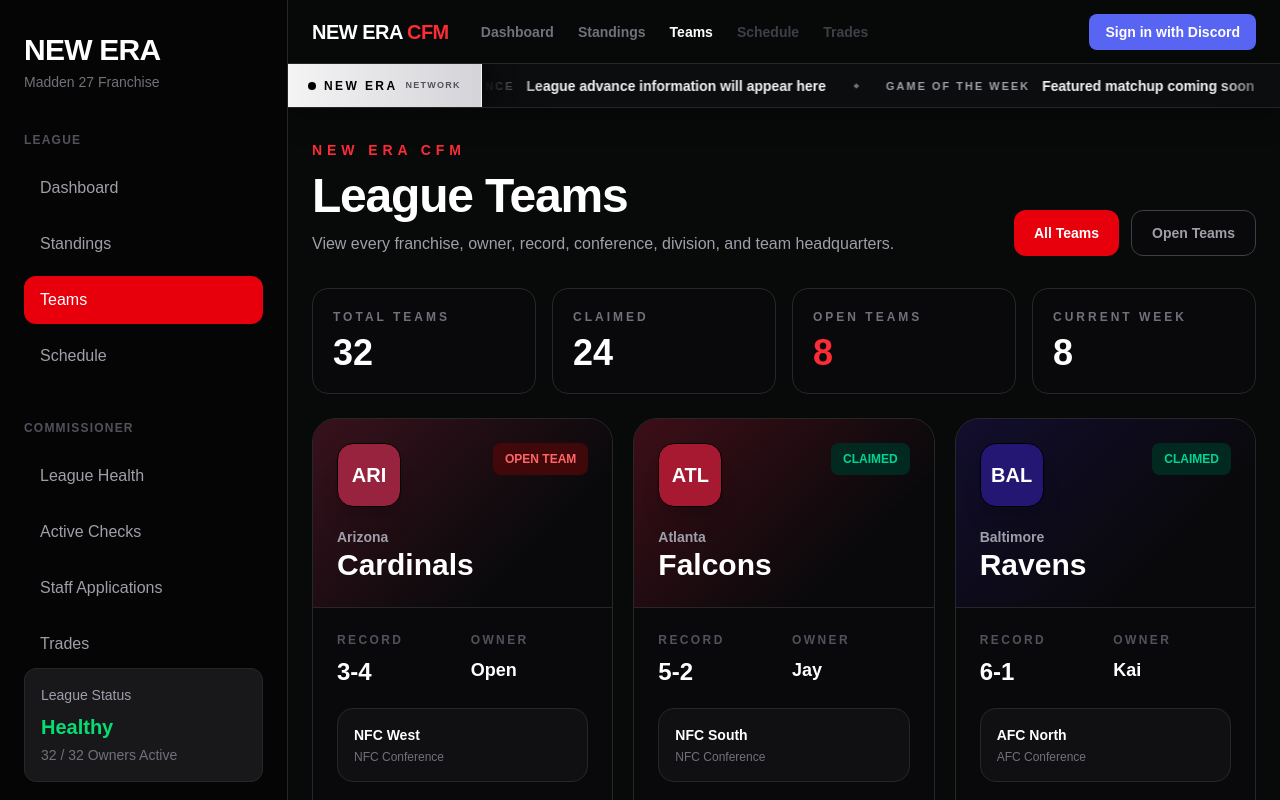
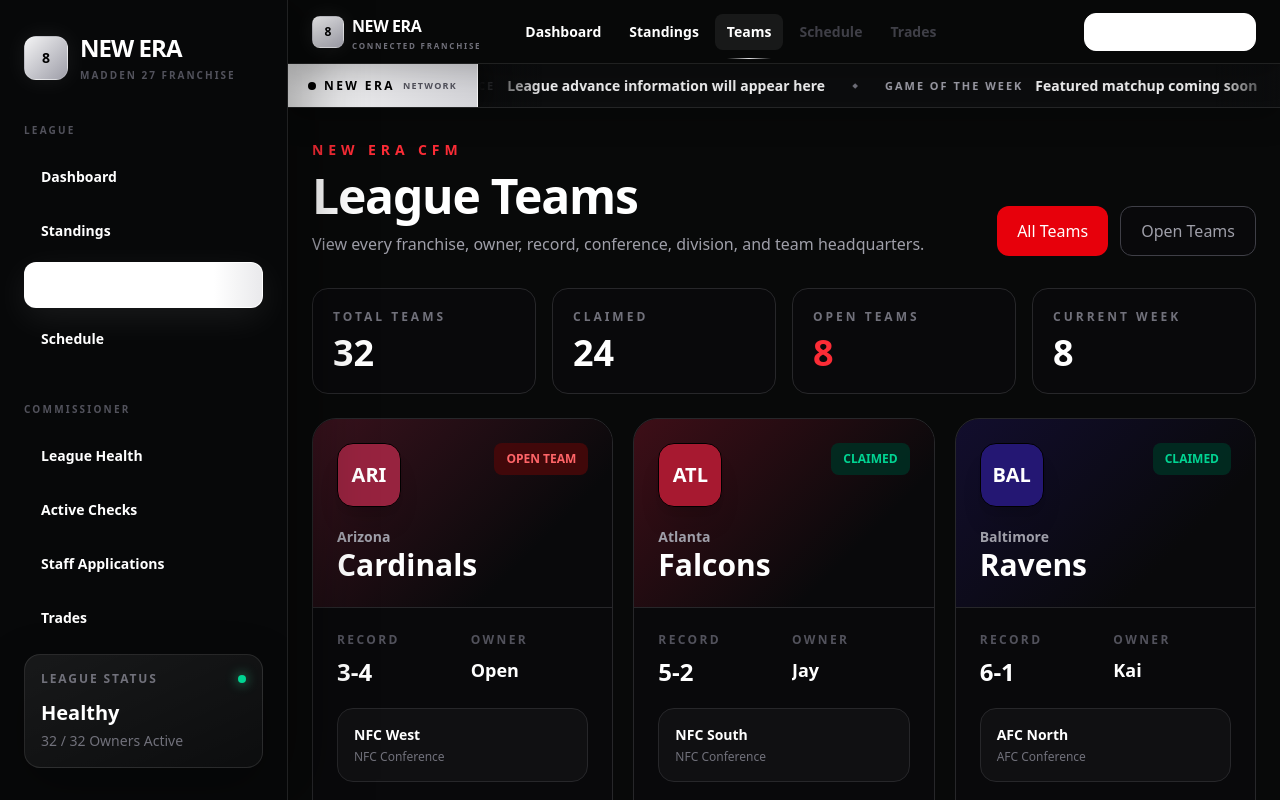
Before and after one commit to ricooooooooooo/new-era-cfm, a Next.js app: page /teams in a window 1280 px wide. Shown: the top 800 px of the page. Built offline with nearby package versions, Linux system fonts and the light colour scheme.

Commit message:
Update site theme

```diff
--- a/app/components/Navbar.tsx
+++ b/app/components/Navbar.tsx
@@ -76,26 +76,37 @@
       : null;
 
   return (
-    <header className="sticky top-0 z-50 flex h-16 items-center justify-between border-b border-zinc-800 bg-[#080909]/95 px-3 backdrop-blur sm:px-6 lg:ml-72">
+    <header className="sticky top-0 z-50 flex h-16 items-center justify-between border-b border-white/10 bg-[#080909]/90 px-3 shadow-[0_8px_30px_rgba(0,0,0,0.22)] backdrop-blur-xl sm:px-6 lg:ml-72">
       <div className="flex min-w-0 items-center gap-3 lg:gap-8">
         <button
           type="button"
           onClick={onMenuClick}
           aria-label="Open menu"
-          className="flex h-10 w-10 shrink-0 items-center justify-center rounded-xl border border-zinc-800 bg-zinc-950 text-xl text-white lg:hidden"
+          className="flex h-10 w-10 shrink-0 items-center justify-center rounded-xl border border-white/10 bg-white/[0.035] text-lg text-zinc-200 transition hover:border-white/20 hover:bg-white/[0.07] hover:text-white lg:hidden"
         >
           ☰
         </button>
 
         <Link
           href="/"
-          className="truncate text-lg font-black tracking-tight sm:text-xl"
+          className="group flex shrink-0 items-center gap-2"
         >
+          <div className="flex h-8 w-8 items-center justify-center rounded-lg border border-white/15 bg-gradient-to-br from-zinc-100 to-zinc-400 text-xs font-black text-black shadow-[0_0_22px_rgba(255,255,255,0.08)]">
+            8
+          </div>
+
+          <div className="min-w-0 leading-none">
+            <p className="truncate text-sm font-black tracking-[-0.025em] text-white sm:text-base">
               NEW ERA
-          <span className="ml-1 text-red-500">CFM</span>
+            </p>
+
+            <p className="mt-1 hidden text-[8px] font-bold uppercase tracking-[0.22em] text-zinc-500 sm:block">
+              Connected Franchise
+            </p>
+          </div>
         </Link>
 
-        <nav className="hidden items-center gap-6 text-sm font-semibold xl:flex">
+        <nav className="hidden items-center gap-1 xl:flex">
           {navLinks.map((link) => {
             const isActive =
               link.href === "/"
@@ -106,7 +117,7 @@
               return (
                 <span
                   key={link.href}
-                  className="cursor-not-allowed text-zinc-700"
+                  className="cursor-not-allowed rounded-lg px-3 py-2 text-sm font-semibold text-zinc-700"
                 >
                   {link.label}
                 </span>
@@ -117,13 +128,17 @@
               <Link
                 key={link.href}
                 href={link.href}
-                className={`transition ${
+                className={`relative rounded-lg px-3 py-2 text-sm font-semibold transition ${
                   isActive
-                    ? "text-white"
-                    : "text-zinc-500 hover:text-white"
+                    ? "bg-white/[0.07] text-white"
+                    : "text-zinc-500 hover:bg-white/[0.035] hover:text-zinc-200"
                 }`}
               >
                 {link.label}
+
+                {isActive && (
+                  <span className="absolute inset-x-3 -bottom-[9px] h-px bg-gradient-to-r from-transparent via-zinc-200 to-transparent" />
+                )}
               </Link>
             );
           })}
@@ -131,29 +146,49 @@
       </div>
 
       <div className="flex shrink-0 items-center gap-3">
+        <div className="relative hidden 2xl:block">
+          <svg
+            aria-hidden="true"
+            viewBox="0 0 24 24"
+            fill="none"
+            className="pointer-events-none absolute left-3 top-1/2 h-4 w-4 -translate-y-1/2 text-zinc-600"
+          >
+            <path
+              d="m21 21-4.4-4.4m2.4-5.1a7.5 7.5 0 1 1-15 0 7.5 7.5 0 0 1 15 0Z"
+              stroke="currentColor"
+              strokeWidth="1.7"
+              strokeLinecap="round"
+            />
+          </svg>
+
           <input
             type="text"
             placeholder="Search league..."
-          className="hidden w-52 rounded-xl border border-zinc-800 bg-zinc-950 px-4 py-2 text-sm text-white outline-none placeholder:text-zinc-600 focus:border-red-600 2xl:block"
+            className="w-52 rounded-xl border border-white/10 bg-white/[0.035] py-2 pl-10 pr-4 text-sm text-white outline-none transition placeholder:text-zinc-600 focus:border-zinc-500 focus:bg-white/[0.055]"
           />
+        </div>
 
         {loading ? (
-          <div className="h-10 w-10 animate-pulse rounded-xl bg-zinc-800 sm:w-32" />
+          <div className="h-10 w-10 animate-pulse rounded-xl bg-white/[0.06] sm:w-32" />
         ) : user ? (
           <div ref={dropdownRef} className="relative">
             <button
               type="button"
               onClick={() => setDropdownOpen((current) => !current)}
-              className="flex items-center gap-2 rounded-xl border border-zinc-800 bg-zinc-950 px-2 py-2 transition hover:border-zinc-700 hover:bg-zinc-900 sm:px-3"
+              className={`flex items-center gap-2 rounded-xl border px-2 py-2 transition sm:px-3 ${
+                dropdownOpen
+                  ? "border-white/25 bg-white/[0.08]"
+                  : "border-white/10 bg-white/[0.035] hover:border-white/20 hover:bg-white/[0.065]"
+              }`}
             >
               {avatarUrl ? (
                 <img
                   src={avatarUrl}
                   alt={user.displayName}
-                  className="h-7 w-7 rounded-full object-cover"
+                  className="h-7 w-7 rounded-full border border-white/10 object-cover"
                 />
               ) : (
-                <div className="flex h-7 w-7 items-center justify-center rounded-full bg-red-600 text-xs font-black text-white">
+                <div className="flex h-7 w-7 items-center justify-center rounded-full bg-gradient-to-br from-zinc-100 to-zinc-400 text-xs font-black text-black">
                   {user.displayName.charAt(0).toUpperCase()}
                 </div>
               )}
@@ -163,36 +198,50 @@
                   {user.displayName}
                 </p>
 
-                <p className="text-[10px] font-semibold uppercase tracking-wider text-green-500">
+                <div className="flex items-center gap-1.5">
+                  <span className="h-1.5 w-1.5 rounded-full bg-emerald-400 shadow-[0_0_8px_rgba(52,211,153,0.7)]" />
+
+                  <p className="text-[9px] font-bold uppercase tracking-[0.16em] text-zinc-500">
                     Connected
                   </p>
                 </div>
+              </div>
 
-              <span
-                className={`hidden text-xs text-zinc-500 transition sm:block ${
+              <svg
+                aria-hidden="true"
+                viewBox="0 0 20 20"
+                fill="none"
+                className={`hidden h-3.5 w-3.5 text-zinc-500 transition sm:block ${
                   dropdownOpen ? "rotate-180" : ""
                 }`}
               >
-                ▼
-              </span>
+                <path
+                  d="m5 7.5 5 5 5-5"
+                  stroke="currentColor"
+                  strokeWidth="1.5"
+                  strokeLinecap="round"
+                  strokeLinejoin="round"
+                />
+              </svg>
             </button>
 
             {dropdownOpen && (
-              <div className="absolute right-0 mt-2 w-56 overflow-hidden rounded-xl border border-zinc-800 bg-zinc-950 p-2 shadow-2xl">
-                <div className="border-b border-zinc-800 px-3 py-3">
+              <div className="absolute right-0 mt-2 w-60 overflow-hidden rounded-2xl border border-white/10 bg-[#101113]/98 p-2 shadow-[0_24px_70px_rgba(0,0,0,0.65)] backdrop-blur-xl">
+                <div className="border-b border-white/10 px-3 py-3">
                   <p className="truncate text-sm font-bold text-white">
                     {user.displayName}
                   </p>
 
-                  <p className="truncate text-xs text-zinc-500">
+                  <p className="mt-1 truncate text-xs text-zinc-500">
                     @{user.username}
                   </p>
                 </div>
 
+                <div className="pt-2">
                   <Link
                     href="/discord-connect"
                     onClick={() => setDropdownOpen(false)}
-                  className="mt-2 block rounded-lg px-3 py-2 text-sm font-semibold text-zinc-300 transition hover:bg-zinc-900 hover:text-white"
+                    className="block rounded-xl px-3 py-2.5 text-sm font-semibold text-zinc-300 transition hover:bg-white/[0.06] hover:text-white"
                   >
                     Discord Profile
                   </Link>
@@ -200,24 +249,25 @@
                   <Link
                     href="/teams"
                     onClick={() => setDropdownOpen(false)}
-                  className="block rounded-lg px-3 py-2 text-sm font-semibold text-zinc-300 transition hover:bg-zinc-900 hover:text-white"
+                    className="block rounded-xl px-3 py-2.5 text-sm font-semibold text-zinc-300 transition hover:bg-white/[0.06] hover:text-white"
                   >
                     League Teams
                   </Link>
 
                   <a
                     href="/api/discord/logout"
-                  className="mt-1 block rounded-lg px-3 py-2 text-sm font-semibold text-red-500 transition hover:bg-red-950/40 hover:text-red-400"
+                    className="mt-1 block rounded-xl px-3 py-2.5 text-sm font-semibold text-zinc-500 transition hover:bg-white/[0.05] hover:text-zinc-200"
                   >
                     Sign Out
                   </a>
+                </div>
               </div>
             )}
           </div>
         ) : (
           <a
             href="/api/discord/login"
-            className="rounded-lg bg-[#5865F2] px-3 py-2 text-sm font-bold text-white transition hover:bg-[#4752c4] sm:px-4"
+            className="rounded-xl border border-white bg-white px-3 py-2 text-sm font-black text-black transition hover:bg-zinc-200 sm:px-4"
           >
             <span className="hidden sm:inline">
               Sign in with Discord
--- a/app/components/Sidebar.tsx
+++ b/app/components/Sidebar.tsx
@@ -28,7 +28,7 @@
 
   useEffect(() => {
     onClose();
-  }, [pathname]);
+  }, [pathname, onClose]);
 
   useEffect(() => {
     document.body.style.overflow = open ? "hidden" : "";
@@ -45,38 +45,44 @@
           type="button"
           aria-label="Close navigation"
           onClick={onClose}
-          className="fixed inset-0 z-[60] bg-black/70 backdrop-blur-sm lg:hidden"
+          className="fixed inset-0 z-[60] bg-black/75 backdrop-blur-sm lg:hidden"
         />
       )}
 
       <aside
-        className={`fixed left-0 top-0 z-[70] flex h-dvh w-[85vw] max-w-72 flex-col overflow-y-auto border-r border-zinc-800 bg-[#050505] px-6 py-6 transition-transform duration-300 lg:w-72 lg:translate-x-0 lg:py-8 ${
+        className={`fixed left-0 top-0 z-[70] flex h-dvh w-[85vw] max-w-72 flex-col overflow-y-auto border-r border-white/10 bg-[#070809] px-6 py-6 shadow-[20px_0_60px_rgba(0,0,0,0.35)] transition-transform duration-300 lg:w-72 lg:translate-x-0 lg:py-8 ${
           open ? "translate-x-0" : "-translate-x-full"
         }`}
       >
         <div className="flex items-start justify-between">
+          <div className="flex items-center gap-3">
+            <div className="flex h-11 w-11 items-center justify-center rounded-xl border border-white/15 bg-gradient-to-br from-zinc-100 to-zinc-400 text-sm font-black text-black shadow-[0_0_25px_rgba(255,255,255,0.08)]">
+              8
+            </div>
+
             <div>
-            <h1 className="text-3xl font-black tracking-tight">
+              <h1 className="text-2xl font-black tracking-[-0.04em] text-white">
                 NEW ERA
               </h1>
 
-            <p className="mt-1 text-sm text-zinc-500">
+              <p className="mt-1 text-[10px] font-bold uppercase tracking-[0.2em] text-zinc-600">
                 Madden 27 Franchise
               </p>
+            </div>
           </div>
 
           <button
             type="button"
             onClick={onClose}
             aria-label="Close menu"
-            className="flex h-10 w-10 items-center justify-center rounded-xl border border-zinc-800 text-xl text-zinc-400 transition hover:bg-zinc-900 hover:text-white lg:hidden"
+            className="flex h-10 w-10 items-center justify-center rounded-xl border border-white/10 bg-white/[0.03] text-xl text-zinc-400 transition hover:border-white/20 hover:bg-white/[0.07] hover:text-white lg:hidden"
           >
             ×
           </button>
         </div>
 
         <div className="mt-10">
-          <p className="mb-4 text-xs font-bold uppercase tracking-widest text-zinc-600">
+          <p className="mb-4 text-[10px] font-black uppercase tracking-[0.22em] text-zinc-600">
             League
           </p>
 
@@ -91,13 +97,17 @@
                 <Link
                   key={link.href}
                   href={link.href}
-                  className={`block rounded-xl px-4 py-3 transition ${
+                  className={`group relative block overflow-hidden rounded-xl px-4 py-3 text-sm font-semibold transition ${
                     active
-                      ? "bg-red-600 text-white"
-                      : "text-zinc-400 hover:bg-zinc-900 hover:text-white"
+                      ? "border border-white/15 bg-white text-black shadow-[0_10px_35px_rgba(255,255,255,0.08)]"
+                      : "border border-transparent text-zinc-500 hover:border-white/10 hover:bg-white/[0.04] hover:text-white"
                   }`}
                 >
-                  {link.label}
+                  <span className="relative z-10">{link.label}</span>
+
+                  {active && (
+                    <span className="absolute inset-y-0 right-0 w-12 bg-gradient-to-l from-zinc-300/50 to-transparent" />
+                  )}
                 </Link>
               );
             })}
@@ -105,7 +115,7 @@
         </div>
 
         <div className="mt-10">
-          <p className="mb-4 text-xs font-bold uppercase tracking-widest text-zinc-600">
+          <p className="mb-4 text-[10px] font-black uppercase tracking-[0.22em] text-zinc-600">
             Commissioner
           </p>
 
@@ -117,25 +127,33 @@
                 <Link
                   key={link.href}
                   href={link.href}
-                  className={`block rounded-xl px-4 py-3 transition ${
+                  className={`group relative block overflow-hidden rounded-xl px-4 py-3 text-sm font-semibold transition ${
                     active
-                      ? "bg-red-600 text-white"
-                      : "text-zinc-400 hover:bg-zinc-900 hover:text-white"
+                      ? "border border-white/15 bg-white text-black shadow-[0_10px_35px_rgba(255,255,255,0.08)]"
+                      : "border border-transparent text-zinc-500 hover:border-white/10 hover:bg-white/[0.04] hover:text-white"
                   }`}
                 >
-                  {link.label}
+                  <span className="relative z-10">{link.label}</span>
+
+                  {active && (
+                    <span className="absolute inset-y-0 right-0 w-12 bg-gradient-to-l from-zinc-300/50 to-transparent" />
+                  )}
                 </Link>
               );
             })}
           </div>
         </div>
 
-        <div className="mt-auto rounded-xl border border-zinc-800 bg-zinc-900 p-4">
-          <p className="text-sm text-zinc-400">
+        <div className="mt-auto overflow-hidden rounded-2xl border border-white/10 bg-gradient-to-br from-white/[0.07] to-white/[0.025] p-4 shadow-[0_18px_50px_rgba(0,0,0,0.3)]">
+          <div className="flex items-center justify-between">
+            <p className="text-xs font-bold uppercase tracking-[0.16em] text-zinc-500">
               League Status
             </p>
 
-          <h2 className="mt-2 text-xl font-black text-green-400">
+            <span className="h-2 w-2 rounded-full bg-emerald-400 shadow-[0_0_12px_rgba(52,211,153,0.85)]" />
+          </div>
+
+          <h2 className="mt-3 text-xl font-black text-white">
             Healthy
           </h2>
 
--- a/app/globals.css
+++ b/app/globals.css
@@ -2,12 +2,28 @@
 
 :root {
   --background: #080909;
-  --foreground: #f4f4f5;
+  --foreground: #f7f7f8;
+
+  --new-era-black: #080909;
+  --new-era-surface: #101113;
+  --new-era-card: #16181b;
+  --new-era-elevated: #1c1f23;
+
+  --new-era-border: #292d33;
+  --new-era-border-light: #3a3f47;
+
+  --new-era-text: #f7f7f8;
+  --new-era-text-secondary: #b8bdc6;
+  --new-era-text-muted: #747a84;
+
+  --new-era-silver: #d7d9dd;
+  --new-era-steel: #9ca1aa;
 }
 
 @theme inline {
   --color-background: var(--background);
   --color-foreground: var(--foreground);
+
   --font-sans: var(--font-geist-sans);
   --font-mono: var(--font-geist-mono);
 }
@@ -17,16 +33,68 @@
 }
 
 html {
-  background: var(--background);
+  min-height: 100%;
+  background: var(--new-era-black);
 }
 
 body {
   min-height: 100vh;
   margin: 0;
   overflow-x: hidden;
-  background: var(--background);
-  color: var(--foreground);
-  font-family: Arial, Helvetica, sans-serif;
+  background:
+    radial-gradient(
+      circle at top,
+      rgba(255, 255, 255, 0.035),
+      transparent 34rem
+    ),
+    var(--new-era-black);
+  color: var(--new-era-text);
+  font-family:
+    var(--font-geist-sans),
+    Arial,
+    Helvetica,
+    sans-serif;
+  font-feature-settings:
+    "kern" 1,
+    "liga" 1;
+  -webkit-font-smoothing: antialiased;
+  text-rendering: optimizeLegibility;
+}
+
+button,
+input,
+textarea,
+select {
+  font: inherit;
+}
+
+a {
+  color: inherit;
+  text-decoration: none;
+}
+
+::selection {
+  background: rgba(215, 217, 221, 0.22);
+  color: #ffffff;
+}
+
+::-webkit-scrollbar {
+  width: 10px;
+  height: 10px;
+}
+
+::-webkit-scrollbar-track {
+  background: #080909;
+}
+
+::-webkit-scrollbar-thumb {
+  border: 3px solid #080909;
+  border-radius: 999px;
+  background: #30343a;
+}
+
+::-webkit-scrollbar-thumb:hover {
+  background: #454a52;
 }
 
 @keyframes new-era-ticker-scroll {
--- a/app/page.tsx
+++ b/app/page.tsx
@@ -13,34 +13,54 @@
 
         <section className="mx-auto max-w-7xl px-6 pb-10">
           <div className="grid gap-6 lg:grid-cols-2">
-            <div className="rounded-2xl border border-zinc-800 bg-zinc-950 p-6">
-              <p className="text-sm font-bold uppercase tracking-[0.3em] text-red-500">
+            <article className="group relative overflow-hidden rounded-3xl border border-white/10 bg-gradient-to-br from-white/[0.065] to-white/[0.02] p-6 shadow-[0_24px_70px_rgba(0,0,0,0.3)] transition duration-300 hover:-translate-y-1 hover:border-white/20">
+              <div className="pointer-events-none absolute right-0 top-0 h-40 w-40 bg-[radial-gradient(circle,rgba(255,255,255,0.09),transparent_70%)]" />
+
+              <div className="relative">
+                <p className="text-[11px] font-black uppercase tracking-[0.26em] text-zinc-400">
                   League News
                 </p>
 
-              <h2 className="mt-3 text-3xl font-black">
+                <h2 className="mt-4 max-w-xl text-3xl font-black tracking-[-0.04em] text-white sm:text-4xl">
                   Ravens survive instant classic.
                 </h2>
 
-              <p className="mt-4 leading-7 text-zinc-400">
+                <p className="mt-4 max-w-xl leading-7 text-zinc-400">
                   Baltimore defended home field after a late fourth-quarter drive,
                   strengthening its hold on the AFC playoff race.
                 </p>
+
+                <div className="mt-6 flex items-center gap-2 text-xs font-bold uppercase tracking-[0.16em] text-zinc-500">
+                  <span>New Era Network</span>
+                  <span className="h-1 w-1 rotate-45 bg-zinc-600" />
+                  <span>Week 7</span>
                 </div>
+              </div>
+            </article>
 
-            <div className="rounded-2xl border border-zinc-800 bg-zinc-950 p-6">
-              <p className="text-sm font-bold uppercase tracking-[0.3em] text-red-500">
+            <article className="group relative overflow-hidden rounded-3xl border border-white/10 bg-gradient-to-br from-white/[0.065] to-white/[0.02] p-6 shadow-[0_24px_70px_rgba(0,0,0,0.3)] transition duration-300 hover:-translate-y-1 hover:border-white/20">
+              <div className="pointer-events-none absolute right-0 top-0 h-40 w-40 bg-[radial-gradient(circle,rgba(255,255,255,0.09),transparent_70%)]" />
+
+              <div className="relative">
+                <p className="text-[11px] font-black uppercase tracking-[0.26em] text-zinc-400">
                   Commissioner Memo
                 </p>
 
-              <h2 className="mt-3 text-3xl font-black">
-                Week 8 Advances Tonight
+                <h2 className="mt-4 max-w-xl text-3xl font-black tracking-[-0.04em] text-white sm:text-4xl">
+                  Week 8 advances tonight.
                 </h2>
 
-              <p className="mt-4 leading-7 text-zinc-400">
-                Schedule your games before advance. Trade deadline is approaching.
+                <p className="mt-4 max-w-xl leading-7 text-zinc-400">
+                  Schedule your games before advance. The league trade deadline is
+                  approaching.
                 </p>
+
+                <div className="mt-6 inline-flex items-center gap-2 rounded-full border border-white/10 bg-black/25 px-3 py-1.5 text-[10px] font-black uppercase tracking-[0.18em] text-zinc-300">
+                  <span className="h-1.5 w-1.5 rounded-full bg-zinc-300" />
+                  Advance Notice
                 </div>
+              </div>
+            </article>
           </div>
         </section>
       </AppLayout>
```
Lines whose indentation alone changed are shown as unchanged.
